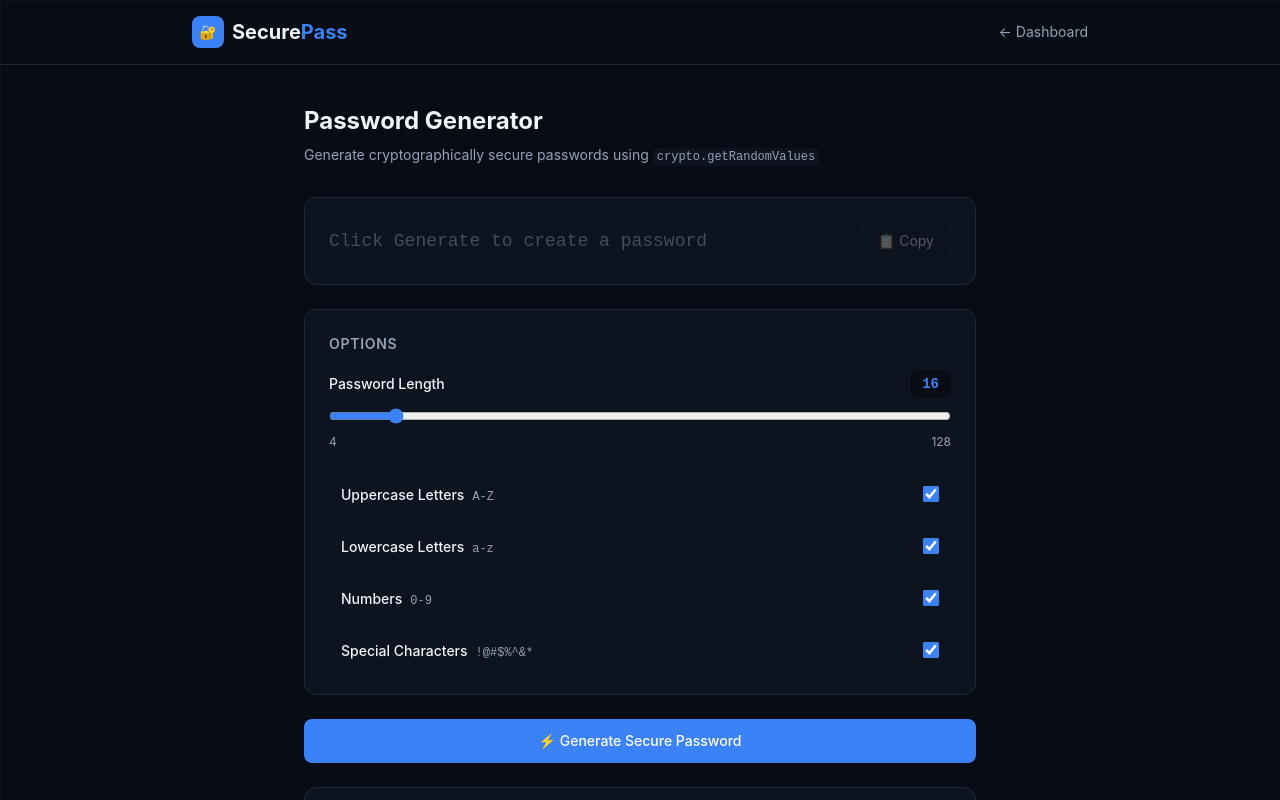
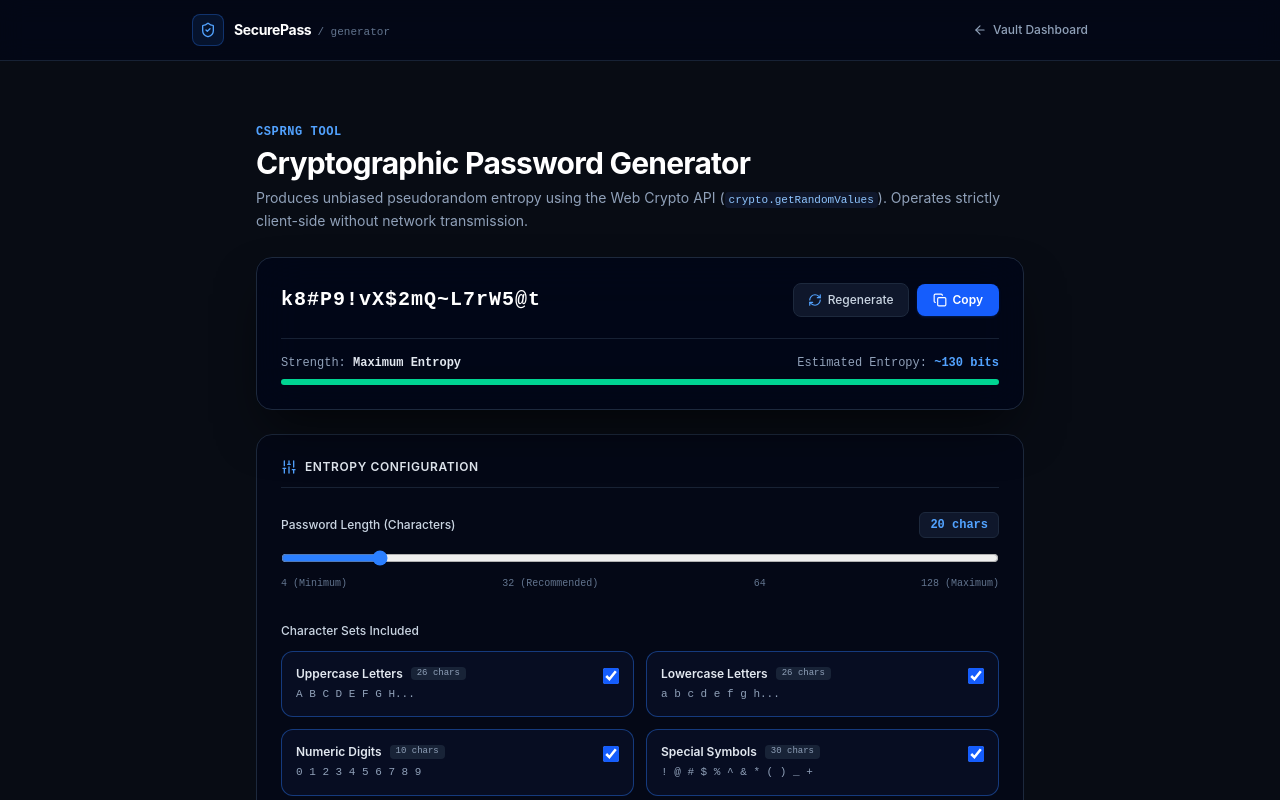
Before and after one commit to ask8962/securepass-password-manager, a Next.js app: page /generator in a window 1280 px wide. Shown: the top 800 px of the page. Built offline with nearby package versions, Linux system fonts and the light colour scheme.

Commit message:
style: improve password generator UX

```diff
--- a/src/app/generator/page.tsx
+++ b/src/app/generator/page.tsx
@@ -2,6 +2,15 @@
 
 import Link from "next/link";
 import { useState, useCallback } from "react";
+import {
+  ShieldCheck,
+  Copy,
+  Check,
+  RefreshCw,
+  ArrowLeft,
+  Sliders,
+  Terminal,
+} from "lucide-react";
 
 const CHAR_SETS = {
   uppercase: "ABCDEFGHIJKLMNOPQRSTUVWXYZ",
@@ -11,19 +20,23 @@ const CHAR_SETS = {
 };
 
 export default function GeneratorPage() {
-  const [length, setLength] = useState(16);
+  const [length, setLength] = useState(20);
   const [options, setOptions] = useState({
     uppercase: true,
     lowercase: true,
     numbers: true,
     special: true,
   });
-  const [password, setPassword] = useState("");
+
+  // Safe initial entropy calculation
+  const [password, setPassword] = useState(() => {
+    return "k8#P9!vX$2mQ~L7rW5@t";
+  });
+
   const [copied, setCopied] = useState(false);
   const [error, setError] = useState("");
 
   const generatePassword = useCallback(() => {
-    // Build the character pool based on selected options
     let pool = "";
     if (options.uppercase) pool += CHAR_SETS.uppercase;
     if (options.lowercase) pool += CHAR_SETS.lowercase;
@@ -31,20 +44,20 @@ export default function GeneratorPage() {
     if (options.special) pool += CHAR_SETS.special;
 
     if (pool.length === 0) {
-      setError("Select at least one character type.");
+      setError("At least one character set must be active.");
       setPassword("");
       return;
     }
 
     if (length < 4 || length > 128) {
-      setError("Password length must be between 4 and 128.");
+      setError("Length constraint must be between 4 and 128 characters.");
       setPassword("");
       return;
     }
 
     setError("");
 
-    // Use crypto.getRandomValues for cryptographically secure randomness
+    // Cryptographically Secure Pseudorandom Number Generator (CSPRNG)
     const array = new Uint32Array(length);
     crypto.getRandomValues(array);
 
@@ -53,7 +66,7 @@ export default function GeneratorPage() {
       result += pool[array[i] % pool.length];
     }
 
-    // Ensure at least one character from each selected set is present
+    // Ensure at least one character from each selected set is guaranteed present
     const required: string[] = [];
     if (options.uppercase) required.push(CHAR_SETS.uppercase);
     if (options.lowercase) required.push(CHAR_SETS.lowercase);
@@ -91,8 +104,7 @@ export default function GeneratorPage() {
       setCopied(true);
       setTimeout(() => setCopied(false), 2000);
     } catch {
-      // Fallback: select the text
-      setError("Could not copy. Please select and copy manually.");
+      setError("Clipboard access denied. Please manually highlight and copy.");
     }
   }
 
@@ -100,184 +112,285 @@ export default function GeneratorPage() {
     setOptions((prev) => ({ ...prev, [key]: !prev[key] }));
   }
 
-  function getStrength(): { label: string; color: string; width: string } {
-    if (!password) return { label: "", color: "", width: "0%" };
+  // Calculate approximate entropy bits
+  function getEntropy(): { bits: number; label: string; color: string; barWidth: string } {
+    let poolSize = 0;
+    if (options.uppercase) poolSize += 26;
+    if (options.lowercase) poolSize += 26;
+    if (options.numbers) poolSize += 10;
+    if (options.special) poolSize += 30;
 
-    let score = 0;
-    if (password.length >= 12) score++;
-    if (password.length >= 16) score++;
-    if (password.length >= 20) score++;
-    if (/[A-Z]/.test(password)) score++;
-    if (/[a-z]/.test(password)) score++;
-    if (/[0-9]/.test(password)) score++;
-    if (/[^A-Za-z0-9]/.test(password)) score++;
-
-    if (score <= 2) return { label: "Weak", color: "bg-danger", width: "25%" };
-    if (score <= 4) return { label: "Fair", color: "bg-warning", width: "50%" };
-    if (score <= 5) return { label: "Good", color: "bg-accent", width: "75%" };
-    return { label: "Strong", color: "bg-success", width: "100%" };
+    if (!password || poolSize === 0) {
+      return { bits: 0, label: "Insufficient", color: "bg-red-500", barWidth: "5%" };
     }
 
-  const strength = getStrength();
+    const bits = Math.round(length * Math.log2(poolSize));
+
+    if (bits < 45) {
+      return { bits, label: "Weak Entropy", color: "bg-red-500", barWidth: "25%" };
+    }
+    if (bits < 65) {
+      return { bits, label: "Moderate Entropy", color: "bg-amber-500", barWidth: "50%" };
+    }
+    if (bits < 90) {
+      return { bits, label: "Strong Cryptographic Entropy", color: "bg-blue-500", barWidth: "75%" };
+    }
+    return { bits, label: "Maximum Entropy", color: "bg-emerald-400", barWidth: "100%" };
+  }
+
+  const entropy = getEntropy();
 
   return (
-    <div className="flex min-h-screen flex-col">
-      {/* Header */}
-      <header className="border-b border-card-border px-6 py-4">
+    <div className="flex min-h-screen flex-col bg-background text-foreground">
+      {/* Top Header */}
+      <header className="border-b border-card-border-subtle bg-slate-950/70 px-4 py-3.5 backdrop-blur-md sm:px-6">
         <div className="mx-auto flex max-w-4xl items-center justify-between">
-          <Link href="/" className="flex items-center gap-2 text-xl font-bold">
-            <span className="flex h-8 w-8 items-center justify-center rounded-lg bg-accent text-sm text-white">
-              🔐
+          <Link href="/" className="flex items-center gap-2.5">
+            <div className="flex h-8 w-8 items-center justify-center rounded-lg border border-blue-500/30 bg-blue-500/10 text-blue-400">
+              <ShieldCheck className="h-4 w-4" />
+            </div>
+            <div className="flex items-baseline gap-1.5">
+              <span className="text-sm font-bold tracking-tight text-white">
+                SecurePass
               </span>
-            <span>
-              Secure<span className="text-accent">Pass</span>
+              <span className="text-[11px] font-mono text-slate-500">
+                / generator
               </span>
+            </div>
           </Link>
+
           <Link
             href="/dashboard"
-            className="text-sm text-muted transition-colors hover:text-foreground"
+            className="inline-flex items-center gap-1.5 text-xs font-medium text-slate-400 transition-colors hover:text-white"
           >
-            ← Dashboard
+            <ArrowLeft className="h-3.5 w-3.5" />
+            <span>Vault Dashboard</span>
           </Link>
         </div>
       </header>
 
-      <main className="flex-1 px-6 py-10">
-        <div className="mx-auto max-w-2xl">
-          <h1 className="mb-2 text-2xl font-bold">Password Generator</h1>
-          <p className="mb-8 text-sm text-muted">
-            Generate cryptographically secure passwords using{" "}
-            <code className="rounded bg-card-bg px-1 py-0.5 text-xs font-mono">
+      {/* Main Generator Section */}
+      <main className="flex-1 px-4 py-10 sm:px-6 sm:py-14">
+        <div className="mx-auto max-w-3xl">
+          {/* Header */}
+          <div className="mb-6">
+            <span className="font-mono text-xs font-semibold uppercase tracking-wider text-blue-400">
+              CSPRNG Tool
+            </span>
+            <h1 className="mt-1 text-2xl font-bold tracking-tight text-white sm:text-3xl">
+              Cryptographic Password Generator
+            </h1>
+            <p className="mt-1.5 text-xs leading-relaxed text-slate-400 sm:text-sm">
+              Produces unbiased pseudorandom entropy using the Web Crypto API (
+              <code className="rounded bg-slate-900 px-1 py-0.5 font-mono text-[11px] text-blue-300">
                 crypto.getRandomValues
               </code>
-          </p>
-
-          {/* Generated Password Display */}
-          <div className="mb-6 rounded-xl border border-card-border bg-card-bg p-6">
-            <div className="flex items-center gap-3">
-              <div className="flex-1 overflow-hidden">
-                <p
-                  className={`font-mono text-lg break-all ${
-                    password ? "text-foreground" : "text-muted/40"
-                  }`}
-                >
-                  {password || "Click Generate to create a password"}
+              ). Operates strictly client-side without network transmission.
             </p>
           </div>
+
+          {/* Password Output Box */}
+          <div className="rounded-2xl border border-slate-800 bg-slate-950/90 p-5 shadow-2xl shadow-black/60 backdrop-blur-xl sm:p-6">
+            <div className="flex flex-col gap-4 sm:flex-row sm:items-center sm:justify-between">
+              <div className="flex-1 overflow-x-auto py-1">
+                <span className="block font-mono text-lg font-semibold tracking-wider text-white break-all select-all sm:text-xl">
+                  {password || "No password generated"}
+                </span>
+              </div>
+
+              <div className="flex items-center gap-2 shrink-0">
                 <button
+                  type="button"
+                  onClick={generatePassword}
+                  className="inline-flex items-center gap-1.5 rounded-lg border border-slate-800 bg-slate-900 px-3.5 py-2 text-xs font-medium text-slate-300 transition-colors hover:border-slate-700 hover:bg-slate-800 hover:text-white"
+                  title="Generate new random sequence"
+                >
+                  <RefreshCw className="h-3.5 w-3.5 text-blue-400" />
+                  <span>Regenerate</span>
+                </button>
+
+                <button
+                  type="button"
                   onClick={copyToClipboard}
                   disabled={!password}
-                className="shrink-0 rounded-lg border border-card-border px-4 py-2 text-sm transition-colors hover:bg-card-border/30 disabled:opacity-30 disabled:cursor-not-allowed"
-                title="Copy to clipboard"
+                  className="inline-flex items-center gap-1.5 rounded-lg bg-blue-600 px-4 py-2 text-xs font-semibold text-white shadow-sm shadow-blue-600/20 transition-all hover:bg-blue-500 disabled:opacity-40"
+                  title="Copy password to clipboard"
                 >
-                {copied ? "✅ Copied!" : "📋 Copy"}
+                  {copied ? (
+                    <>
+                      <Check className="h-3.5 w-3.5 text-emerald-300" />
+                      <span className="text-emerald-200">Copied</span>
+                    </>
+                  ) : (
+                    <>
+                      <Copy className="h-3.5 w-3.5" />
+                      <span>Copy</span>
+                    </>
+                  )}
                 </button>
               </div>
+            </div>
 
-            {/* Strength Meter */}
-            {password && (
-              <div className="mt-4">
-                <div className="mb-1 flex justify-between text-xs">
-                  <span className="text-muted">Strength</span>
-                  <span className="font-medium">{strength.label}</span>
+            {/* Entropy Meter */}
+            <div className="mt-5 border-t border-slate-800/80 pt-4">
+              <div className="flex items-center justify-between text-xs">
+                <span className="font-mono text-slate-400">
+                  Strength:{" "}
+                  <strong className="text-slate-200">{entropy.label}</strong>
+                </span>
+                <span className="font-mono text-slate-400">
+                  Estimated Entropy:{" "}
+                  <strong className="text-blue-400">~{entropy.bits} bits</strong>
+                </span>
               </div>
-                <div className="h-2 overflow-hidden rounded-full bg-card-border">
+
+              <div className="mt-2 h-1.5 w-full overflow-hidden rounded-full bg-slate-900">
                 <div
-                    className={`h-full rounded-full transition-all duration-300 ${strength.color}`}
-                    style={{ width: strength.width }}
+                  className={`h-full transition-all duration-300 ${entropy.color}`}
+                  style={{ width: entropy.barWidth }}
                 />
               </div>
             </div>
-            )}
           </div>
 
-          {/* Error */}
+          {/* Validation error if any */}
           {error && (
-            <div className="mb-6 rounded-lg border border-danger/30 bg-danger/10 px-4 py-3 text-sm text-danger">
+            <div className="mt-4 rounded-xl border border-red-900/40 bg-red-950/20 p-3 text-xs text-red-300">
               {error}
             </div>
           )}
 
-          {/* Options */}
-          <div className="mb-6 rounded-xl border border-card-border bg-card-bg p-6">
-            <h2 className="mb-4 text-sm font-semibold uppercase tracking-wider text-muted">
-              Options
+          {/* Configuration Controls Card */}
+          <div className="mt-6 rounded-2xl border border-slate-800 bg-slate-950/60 p-5 sm:p-6">
+            <div className="flex items-center gap-2 border-b border-slate-800/80 pb-3">
+              <Sliders className="h-4 w-4 text-blue-400" />
+              <h2 className="text-xs font-semibold uppercase tracking-wider text-slate-200">
+                Entropy Configuration
               </h2>
+            </div>
 
-            {/* Length Slider */}
-            <div className="mb-6">
-              <div className="mb-2 flex items-center justify-between">
-                <label htmlFor="length" className="text-sm font-medium">
-                  Password Length
+            {/* Password Length Slider */}
+            <div className="mt-6">
+              <div className="flex items-center justify-between">
+                <label
+                  htmlFor="length-slider"
+                  className="text-xs font-medium text-slate-300"
+                >
+                  Password Length (Characters)
                 </label>
-                <span className="rounded-lg bg-background px-3 py-1 text-sm font-mono font-bold text-accent">
-                  {length}
+                <span className="rounded-md border border-slate-800 bg-slate-900 px-2.5 py-1 font-mono text-xs font-bold text-blue-400">
+                  {length} chars
                 </span>
               </div>
+
               <input
-                id="length"
+                id="length-slider"
                 type="range"
                 min={4}
                 max={128}
                 value={length}
                 onChange={(e) => setLength(Number(e.target.value))}
-                className="w-full accent-accent"
+                className="mt-3 w-full cursor-pointer accent-blue-500"
               />
-              <div className="mt-1 flex justify-between text-xs text-muted">
-                <span>4</span>
-                <span>128</span>
+
+              <div className="mt-1 flex justify-between font-mono text-[10px] text-slate-500">
+                <span>4 (Minimum)</span>
+                <span>32 (Recommended)</span>
+                <span>64</span>
+                <span>128 (Maximum)</span>
               </div>
             </div>
 
-            {/* Character toggles */}
-            <div className="space-y-3">
-              {(
-                [
-                  ["uppercase", "Uppercase Letters", "A-Z"],
-                  ["lowercase", "Lowercase Letters", "a-z"],
-                  ["numbers", "Numbers", "0-9"],
-                  ["special", "Special Characters", "!@#$%^&*"],
-                ] as const
-              ).map(([key, label, example]) => (
+            {/* Character Set Toggles */}
+            <div className="mt-8">
+              <span className="block text-xs font-medium text-slate-300">
+                Character Sets Included
+              </span>
+
+              <div className="mt-3 grid gap-3 sm:grid-cols-2">
+                {[
+                  {
+                    key: "uppercase" as const,
+                    title: "Uppercase Letters",
+                    sample: "A B C D E F G H...",
+                    count: "26 chars",
+                  },
+                  {
+                    key: "lowercase" as const,
+                    title: "Lowercase Letters",
+                    sample: "a b c d e f g h...",
+                    count: "26 chars",
+                  },
+                  {
+                    key: "numbers" as const,
+                    title: "Numeric Digits",
+                    sample: "0 1 2 3 4 5 6 7 8 9",
+                    count: "10 chars",
+                  },
+                  {
+                    key: "special" as const,
+                    title: "Special Symbols",
+                    sample: "! @ # $ % ^ & * ( ) _ +",
+                    count: "30 chars",
+                  },
+                ].map((item) => {
+                  const isChecked = options[item.key];
+
+                  return (
                     <label
-                  key={key}
-                  className="flex cursor-pointer items-center justify-between rounded-lg px-3 py-2 transition-colors hover:bg-background"
+                      key={item.key}
+                      className={`flex cursor-pointer items-start justify-between rounded-xl border p-3.5 transition-all ${
+                        isChecked
+                          ? "border-blue-500/40 bg-blue-950/20 text-slate-200"
+                          : "border-slate-800 bg-slate-900/30 text-slate-400 hover:border-slate-700"
+                      }`}
                     >
                       <div>
-                    <span className="text-sm font-medium">{label}</span>
-                    <span className="ml-2 text-xs font-mono text-muted">
-                      {example}
+                        <div className="flex items-center gap-2">
+                          <span className="text-xs font-semibold text-slate-200">
+                            {item.title}
+                          </span>
+                          <span className="rounded bg-slate-800/80 px-1.5 py-0.2 font-mono text-[9px] text-slate-400">
+                            {item.count}
                           </span>
                         </div>
+                        <p className="mt-1 font-mono text-[11px] text-slate-400">
+                          {item.sample}
+                        </p>
+                      </div>
+
                       <input
                         type="checkbox"
-                    checked={options[key]}
-                    onChange={() => toggleOption(key)}
-                    className="h-4 w-4 rounded accent-accent"
+                        checked={isChecked}
+                        onChange={() => toggleOption(item.key)}
+                        className="mt-0.5 h-4 w-4 rounded border-slate-700 bg-slate-900 accent-blue-600"
                       />
                     </label>
-              ))}
+                  );
+                })}
+              </div>
             </div>
           </div>
 
-          {/* Generate Button */}
-          <button
-            onClick={generatePassword}
-            className="w-full rounded-lg bg-accent py-3 text-sm font-medium text-white transition-colors hover:bg-accent-hover"
-          >
-            ⚡ Generate Secure Password
-          </button>
-
-          {/* Info */}
-          <div className="mt-6 rounded-xl border border-card-border bg-card-bg p-4">
-            <p className="text-xs leading-relaxed text-muted">
-              <strong className="text-foreground">How it works:</strong> This
-              generator uses the Web Crypto API (
-              <code className="font-mono">crypto.getRandomValues</code>) to
-              produce cryptographically secure random values. Generated passwords
-              are never stored, logged, or transmitted. All generation happens
-              locally in your browser.
+          {/* Cryptographic Technical Explanation */}
+          <div className="mt-6 flex items-start gap-3 rounded-2xl border border-slate-800/80 bg-slate-950/40 p-4 text-xs text-slate-400">
+            <Terminal className="mt-0.5 h-4 w-4 shrink-0 text-blue-400" />
+            <div className="space-y-1">
+              <strong className="text-slate-200">
+                Cryptographic Implementation Note:
+              </strong>
+              <p className="leading-relaxed">
+                Standard pseudorandom generators like{" "}
+                <code className="font-mono text-slate-300">Math.random()</code>{" "}
+                are non-cryptographic and vulnerable to seed prediction. SecurePass
+                exclusively samples entropy via{" "}
+                <code className="font-mono text-slate-300">
+                  crypto.getRandomValues(Uint32Array)
+                </code>
+                , leveraging OS-level entropy pools. Passwords are never saved,
+                logged, or cached.
               </p>
+            </div>
           </div>
         </div>
       </main>
```
Lines whose indentation alone changed are shown as unchanged.
